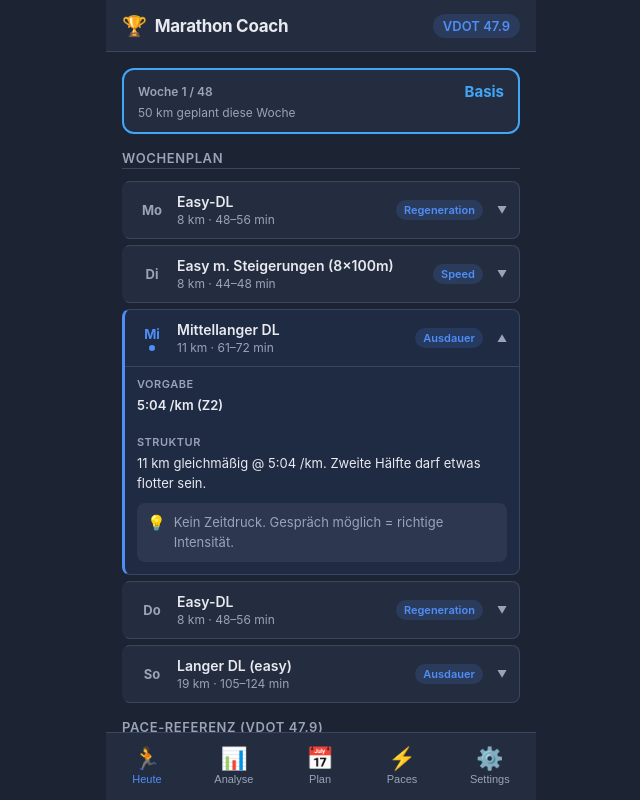
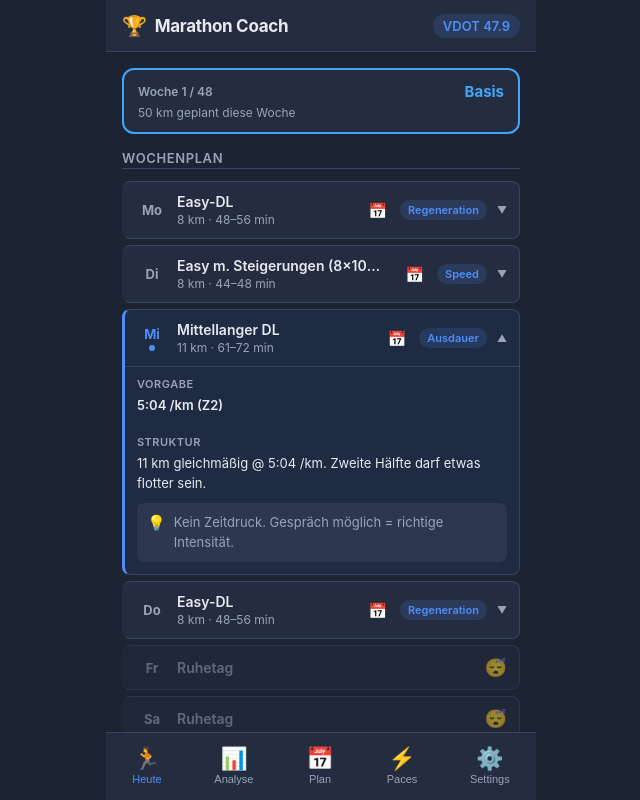
Before and after one commit to 6dwkt42m6p-ux/marathon-pwa, a React (Vite) app: page / in a window 1280 px wide. Shown: the whole page, without its empty margins (319-959 px from the left). Built offline with nearby package versions, Linux system fonts and the light colour scheme.

Commit message:
Add day-swap feature: reschedule training sessions within the week

```diff
--- a/src/App.css
+++ b/src/App.css
@@ -316,6 +316,62 @@ body {
   padding: 10px;
 }
 .detail-hinweis p { font-size: 13px; color: var(--text2); line-height: 1.5; }
+
+/* Rest day */
+.session-row.rest-day { opacity: 0.55; }
+.session-row.rest-day.today { opacity: 1; border-left-color: var(--accent); }
+.rest-badge { font-size: 18px; flex-shrink: 0; }
+
+/* Shifted indicator */
+.shifted-dot { width: 6px; height: 6px; border-radius: 50%; background: var(--yellow); flex-shrink: 0; }
+
+/* Swap button */
+.swap-btn {
+  background: none;
+  border: 1px solid transparent;
+  border-radius: 6px;
+  padding: 4px 6px;
+  font-size: 15px;
+  cursor: pointer;
+  line-height: 1;
+  flex-shrink: 0;
+  -webkit-tap-highlight-color: transparent;
+  transition: background 0.15s, border-color 0.15s;
+}
+.swap-btn:active, .swap-btn.active { background: rgba(79,142,247,0.2); border-color: var(--accent); }
+
+/* Day picker */
+.day-picker {
+  padding: 10px 12px 12px;
+  border-top: 1px solid var(--border);
+  background: var(--bg3);
+  display: flex;
+  flex-direction: column;
+  gap: 8px;
+}
+.day-picker-label { font-size: 12px; color: var(--text2); font-weight: 600; text-transform: uppercase; letter-spacing: 0.5px; }
+.day-picker-row { display: flex; gap: 6px; }
+.day-pick-btn {
+  flex: 1;
+  display: flex;
+  flex-direction: column;
+  align-items: center;
+  gap: 3px;
+  background: var(--bg2);
+  border: 1.5px solid var(--border);
+  border-radius: var(--radius-sm);
+  padding: 7px 4px;
+  cursor: pointer;
+  transition: all 0.15s;
+  -webkit-tap-highlight-color: transparent;
+}
+.day-pick-btn:active:not(:disabled) { background: var(--bg3); }
+.day-pick-btn.current { border-color: var(--accent); background: rgba(79,142,247,0.15); cursor: default; }
+.day-pick-btn.is-today { border-color: var(--green); }
+.day-pick-btn:disabled { opacity: 0.6; }
+.day-pick-label { font-size: 12px; font-weight: 700; color: var(--text); }
+.day-pick-sub { font-size: 11px; color: var(--text2); }
+.day-picker-hint { font-size: 11px; color: var(--text2); text-align: center; }
 
 /* ── Pace Grid ─────────────────────────────────── */
 .pace-grid { display: flex; flex-direction: column; gap: 6px; }
--- a/src/components/TodayWorkout.tsx
+++ b/src/components/TodayWorkout.tsx
@@ -7,31 +7,86 @@ import type { AppSettings } from '../lib/storage'
 interface Props { settings: AppSettings }
 
 const DAY_MAP: Record<number, string> = { 0: 'So', 1: 'Mo', 2: 'Di', 3: 'Mi', 4: 'Do', 5: 'Fr', 6: 'Sa' }
+const DAYS_ORDER = ['Mo', 'Di', 'Mi', 'Do', 'Fr', 'Sa', 'So']
+
+interface DayAssignment { originalDay: string; currentDay: string }
+
+function weekKey(weekStart: Date): string {
+  return weekStart.toISOString().slice(0, 10)
+}
+
+function loadOverrides(key: string): DayAssignment[] | null {
+  try {
+    const raw = localStorage.getItem(`week_override_${key}`)
+    return raw ? JSON.parse(raw) : null
+  } catch { return null }
+}
+
+function saveOverrides(key: string, a: DayAssignment[]) {
+  try { localStorage.setItem(`week_override_${key}`, JSON.stringify(a)) } catch {}
+}
 
 export default function TodayWorkout({ settings }: Props) {
-  const raceDate1 = new Date(settings.raceDate1)
-  const raceDate2 = new Date(settings.raceDate2)
+  const raceDate1   = new Date(settings.raceDate1)
+  const raceDate2   = new Date(settings.raceDate2)
   const preRaceDate = settings.preRaceEnabled ? raceDate1 : undefined
 
-  const plan = generatePlan(raceDate2, settings.currentWeeklyKm, settings.runsPerWeek, settings.raceType2, preRaceDate)
-  const paces = buildPaceTable(settings.vdot)
+  const plan       = generatePlan(raceDate2, settings.currentWeeklyKm, settings.runsPerWeek, settings.raceType2, preRaceDate)
+  const paces      = buildPaceTable(settings.vdot)
+  const currentRow = plan.find(r => r.isCurrent)
 
-  const currentRow = plan.find(r => r.isCurrent)
   const weekNum    = currentRow?.weekNr ?? 1
   const totalWeeks = plan.length - 1
   const phase      = currentRow?.phase ?? '—'
   const plannedKm  = currentRow?.plannedKm ?? 0
 
-  // This-week progress from Strava cache
-  const cached         = getCachedActivities()
-  const actualKmWeek   = Math.round(thisWeekKm(cached) * 10) / 10
-  const progressPct    = plannedKm > 0 ? Math.min(100, (actualKmWeek / plannedKm) * 100) : 0
-  const progressColor  = progressPct >= 80 ? '#4CAF50' : progressPct >= 50 ? '#FFC107' : '#e53935'
+  const cached        = getCachedActivities()
+  const actualKmWeek  = Math.round(thisWeekKm(cached) * 10) / 10
+  const progressPct   = plannedKm > 0 ? Math.min(100, (actualKmWeek / plannedKm) * 100) : 0
+  const progressColor = progressPct >= 80 ? '#4CAF50' : progressPct >= 50 ? '#FFC107' : '#e53935'
 
-  const todayTag = DAY_MAP[new Date().getDay()]
-  const sessions = currentRow
+  const todayTag  = DAY_MAP[new Date().getDay()]
+  const rawSessions = currentRow
     ? allWeekSessions(currentRow.phase, currentRow.plannedKm, settings.vdot, settings.runsPerWeek, settings.raceType2)
     : []
+
+  // ── Day-swap state ──────────────────────────────────────────────────────────
+  const wKey = currentRow ? weekKey(currentRow.weekStart) : 'noweek'
+  const defaultAssignments: DayAssignment[] = rawSessions.map(s => ({ originalDay: s.wochentag, currentDay: s.wochentag }))
+
+  const [assignments, setAssignments] = useState<DayAssignment[]>(() =>
+    loadOverrides(wKey) ?? defaultAssignments
+  )
+  const [swapping, setSwapping] = useState<string | null>(null) // originalDay currently being moved
+
+  function handleSwap(originalDay: string, targetDay: string) {
+    const next = assignments.map(a => ({ ...a }))
+    const moving    = next.find(a => a.originalDay === originalDay)!
+    const displaced = next.find(a => a.currentDay === targetDay && a.originalDay !== originalDay)
+    if (displaced) displaced.currentDay = moving.currentDay  // displaced session takes vacated slot
+    moving.currentDay = targetDay
+    setAssignments(next)
+    saveOverrides(wKey, next)
+    setSwapping(null)
+    // Also re-open the moved session on its new day
+    setExpanded(targetDay)
+  }
+
+  function resetOverrides() {
+    setAssignments(defaultAssignments)
+    saveOverrides(wKey, defaultAssignments)
+    setSwapping(null)
+  }
+
+  // Apply current assignments to sessions and sort by calendar order
+  const displaySessions = rawSessions
+    .map(s => {
+      const assigned = assignments.find(a => a.originalDay === s.wochentag)
+      return { ...s, wochentag: assigned?.currentDay ?? s.wochentag, originalDay: s.wochentag }
+    })
+    .sort((a, b) => DAYS_ORDER.indexOf(a.wochentag) - DAYS_ORDER.indexOf(b.wochentag))
+
+  const hasOverrides = assignments.some(a => a.originalDay !== a.currentDay)
 
   const [expanded, setExpanded] = useState<string | null>(todayTag)
 
@@ -68,41 +123,108 @@ export default function TodayWorkout({ settings }: Props) {
         <span className="planned-km">{plannedKm} km geplant diese Woche</span>
       </div>
 
-      {/* Day-by-day sessions */}
-      <div className="section-title">Wochenplan</div>
+      {/* Wochenplan header row */}
+      <div style={{ display: 'flex', alignItems: 'center', justifyContent: 'space-between' }}>
+        <div className="section-title" style={{ flex: 1 }}>Wochenplan</div>
+        {hasOverrides && (
+          <button className="btn-small" onClick={resetOverrides} style={{ fontSize: '11px', padding: '3px 8px' }}>
+            ↺ Zurücksetzen
+          </button>
+        )}
+      </div>
+
       <div className="sessions-list">
-        {sessions.length === 0 && (
+        {displaySessions.length === 0 && (
           <div className="workout-card empty">
             <p>Kein Trainingsplan — Renntermin in den Einstellungen eintragen.</p>
           </div>
         )}
-        {sessions.map(session => {
-          const isToday = session.wochentag === todayTag
-          const isOpen  = expanded === session.wochentag
+
+        {/* All 7 days — training days + rest days interleaved */}
+        {DAYS_ORDER.map(day => {
+          const session = displaySessions.find(s => s.wochentag === day)
+          const isToday = day === todayTag
+
+          if (!session) {
+            // Rest day
+            return (
+              <div key={day} className={`session-row rest-day ${isToday ? 'today' : ''}`}>
+                <div className="session-header" style={{ cursor: 'default' }}>
+                  <div className="session-day-col">
+                    <span className={`session-day ${isToday ? 'today-day' : ''}`}>{day}</span>
+                    {isToday && <span className="today-dot" />}
+                  </div>
+                  <div className="session-summary">
+                    <span className="session-name" style={{ color: 'var(--text2)' }}>Ruhetag</span>
+                  </div>
+                  <span className="rest-badge">😴</span>
+                </div>
+              </div>
+            )
+          }
+
+          const isOpen     = expanded === day
+          const isSwapping = swapping === session.originalDay
+          const isShifted  = session.originalDay !== session.wochentag
+
           return (
-            <div
-              key={session.wochentag}
-              className={`session-row ${isToday ? 'today' : ''} ${isOpen ? 'open' : ''}`}
-            >
-              <div className="session-header" onClick={() => setExpanded(isOpen ? null : session.wochentag)}>
+            <div key={day} className={`session-row ${isToday ? 'today' : ''} ${isOpen ? 'open' : ''}`}>
+              <div className="session-header" onClick={() => { if (!isSwapping) setExpanded(isOpen ? null : day) }}>
                 <div className="session-day-col">
-                  <span className={`session-day ${isToday ? 'today-day' : ''}`}>{session.wochentag}</span>
+                  <span className={`session-day ${isToday ? 'today-day' : ''}`}>{day}</span>
                   {isToday && <span className="today-dot" />}
+                  {isShifted && <span className="shifted-dot" title="Verschoben" />}
                 </div>
                 <div className="session-summary">
                   <span className="session-name">{session.session}</span>
                   <span className="session-meta">
                     {typeof session.distanzKm === 'number' ? `${session.distanzKm} km` : session.distanzKm}
                     {' · '}{session.dauerMin}
+                    {isShifted && <span style={{ color: 'var(--yellow)', marginLeft: 4 }}>↻ verschoben</span>}
                   </span>
                 </div>
-                <div className="session-typ-badge">
-                  <span>{session.typ}</span>
+                <div style={{ display: 'flex', alignItems: 'center', gap: 6 }}>
+                  <button
+                    className={`swap-btn ${isSwapping ? 'active' : ''}`}
+                    onClick={e => { e.stopPropagation(); setSwapping(isSwapping ? null : session.originalDay) }}
+                    title="Einheit verschieben"
+                  >
+                    📅
+                  </button>
+                  <div className="session-typ-badge"><span>{session.typ}</span></div>
+                  <span className="session-chevron">{isOpen ? '▲' : '▼'}</span>
                 </div>
-                <span className="session-chevron">{isOpen ? '▲' : '▼'}</span>
               </div>
 
-              {isOpen && (
+              {/* Day picker for swapping */}
+              {isSwapping && (
+                <div className="day-picker">
+                  <div className="day-picker-label">Verschieben auf:</div>
+                  <div className="day-picker-row">
+                    {DAYS_ORDER.map(targetDay => {
+                      const targetSession = displaySessions.find(s => s.wochentag === targetDay && s.originalDay !== session.originalDay)
+                      const isCurrent = day === targetDay
+                      return (
+                        <button
+                          key={targetDay}
+                          className={`day-pick-btn ${isCurrent ? 'current' : ''} ${targetDay === todayTag ? 'is-today' : ''}`}
+                          onClick={() => !isCurrent && handleSwap(session.originalDay, targetDay)}
+                          disabled={isCurrent}
+                        >
+                          <span className="day-pick-label">{targetDay}</span>
+                          <span className="day-pick-sub">{targetSession ? '🏃' : isCurrent ? '●' : 'Ruhe'}</span>
+                        </button>
+                      )
+                    })}
+                  </div>
+                  <div className="day-picker-hint">
+                    {displaySessions.find(s => s.wochentag !== day) ? 'Trainingstag = tauschen · Ruhetag = verschieben' : ''}
+                  </div>
+                </div>
+              )}
+
+              {/* Session detail */}
+              {isOpen && !isSwapping && (
                 <div className="session-detail">
                   <div className="detail-block">
                     <span className="detail-label">Vorgabe</span>
@@ -153,10 +275,10 @@ function PaceRow({ label, range, color }: { label: string; range: string; color:
 }
 
 function RaceItem({ type, date, icon }: { type: string; date: Date; icon: string }) {
-  const diffMs   = date.getTime() - new Date().getTime()
-  const diffDays = Math.max(0, Math.ceil(diffMs / (24 * 3600 * 1000)))
+  const diffMs    = date.getTime() - new Date().getTime()
+  const diffDays  = Math.max(0, Math.ceil(diffMs / (24 * 3600 * 1000)))
   const diffWeeks = Math.floor(diffDays / 7)
-  const dateStr  = date.toLocaleDateString('de-AT', { day: '2-digit', month: 'short', year: 'numeric' })
+  const dateStr   = date.toLocaleDateString('de-AT', { day: '2-digit', month: 'short', year: 'numeric' })
   return (
     <div className="race-item">
       <span className="race-icon">{icon}</span>
```
